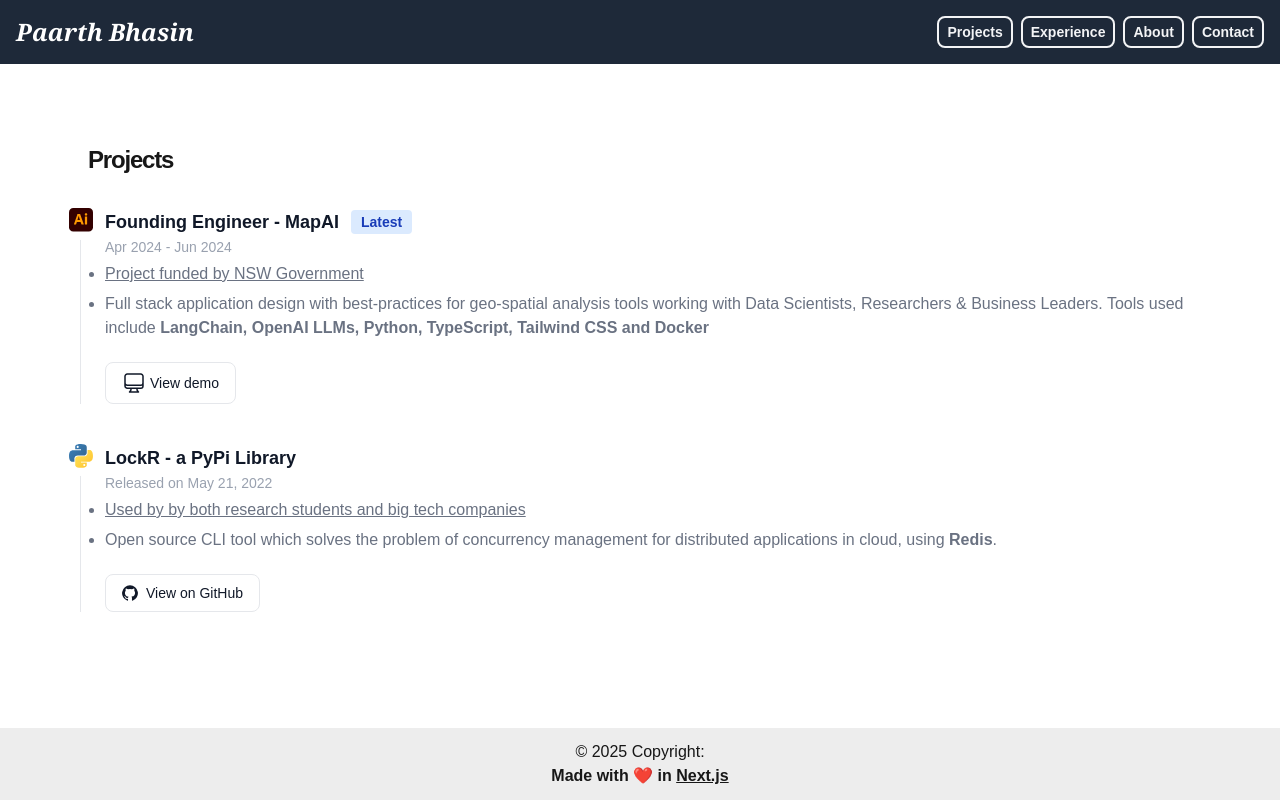
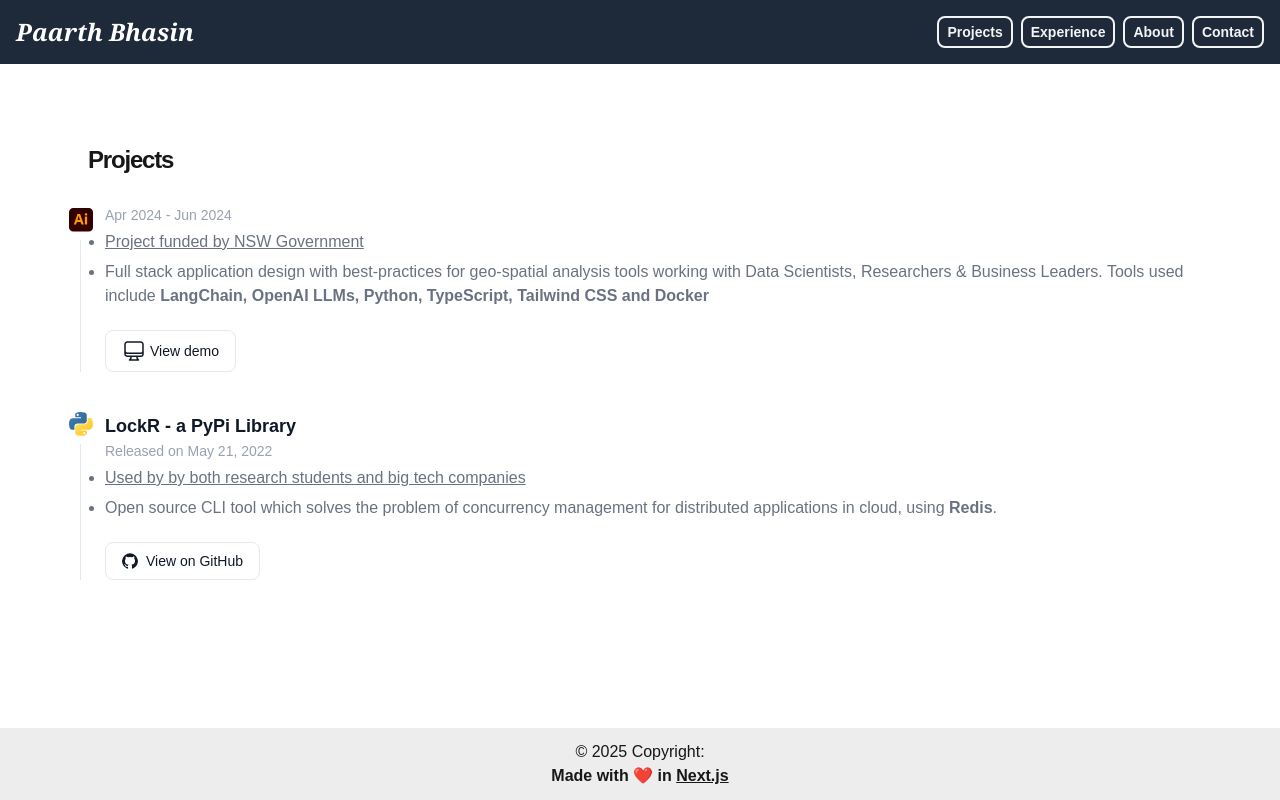
Before and after one commit to PaarthB/portfolio, a Next.js app: page /projects in a window 1280 px wide. Built offline with nearby package versions, Linux system fonts and the light colour scheme.

Commit message:
Update page.tsx

```diff
--- a/src/app/projects/page.tsx
+++ b/src/app/projects/page.tsx
@@ -16,7 +16,6 @@ export default function Experience() {
                                 <path fill="#ff9a00" d="M116 140H78.8l-7.6 23.5c-.2.9-1 1.5-1.9 1.4H50.5c-1.1 0-1.4-.6-1.1-1.8l32.2-92.7c.3-1 .6-2.1 1-3.3.4-2.1.6-4.3.6-6.5-.1-.5.3-1 .8-1.1h25.9c.8 0 1.2.3 1.3.8l36.5 103c.3 1.1 0 1.6-1 1.6h-20.9c-.7.1-1.4-.4-1.6-1.1L116 140zm-31.4-20.3H110c-.6-2.1-1.4-4.6-2.3-7.2-.9-2.7-1.8-5.6-2.7-8.6-1-3.1-1.9-6.1-2.9-9.2s-1.9-6-2.7-8.9c-.8-2.8-1.5-5.4-2.2-7.8H97c-.9 4.3-2 8.6-3.4 12.9-1.5 4.8-3 9.8-4.6 14.8-1.4 5.1-2.9 9.8-4.4 14zM170 77c-3.3.1-6.5-1.2-8.9-3.5-2.3-2.5-3.5-5.8-3.4-9.2-.1-3.4 1.2-6.6 3.6-8.9s5.6-3.5 8.9-3.5c3.9 0 6.9 1.2 9.1 3.5 2.2 2.4 3.4 5.6 3.3 8.9.1 3.4-1.1 6.7-3.5 9.2-2.3 2.4-5.7 3.7-9.1 3.5zm-11.2 86.8v-77c0-1 .4-1.4 1.3-1.4h19.8c.9 0 1.3.5 1.3 1.4v77c0 1.1-.4 1.6-1.3 1.6h-19.6c-1 0-1.5-.6-1.5-1.6z"/>
                             </svg>
                         </span>
-                        <h3 className="flex items-center mb-1 text-lg font-semibold text-gray-900 dark:text-white">Founding Engineer - MapAI <span className="bg-blue-100 text-blue-800 text-sm font-medium me-2 px-2.5 py-0.5 rounded-sm dark:bg-blue-900 dark:text-blue-300 ms-3"><b>Latest</b></span></h3>
                         <time className="block mb-2 text-sm font-normal leading-none text-gray-400 dark:text-gray-500">Apr 2024 - Jun 2024</time>
                         <p className="mb-4 text-base font-normal text-gray-500 dark:text-gray-400 gap-y-4">
                             <ul className="list-disc">
```
